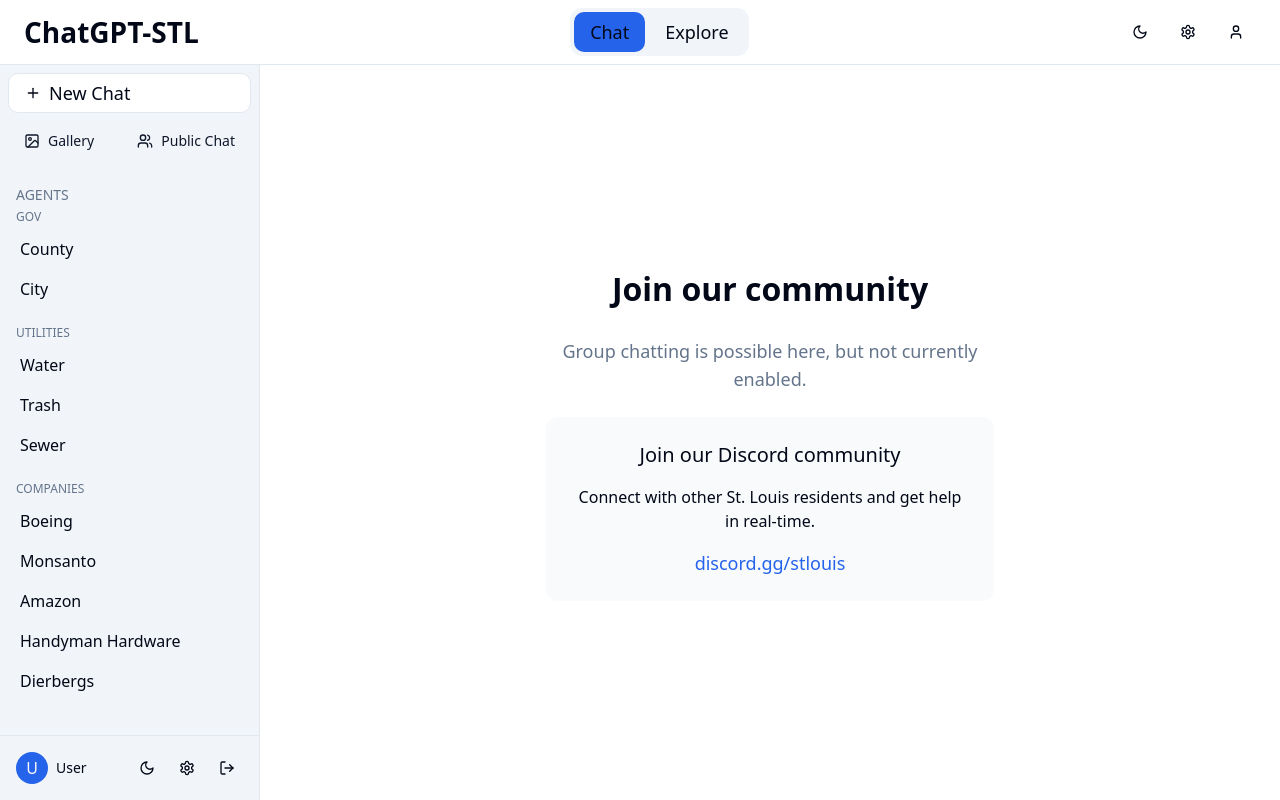
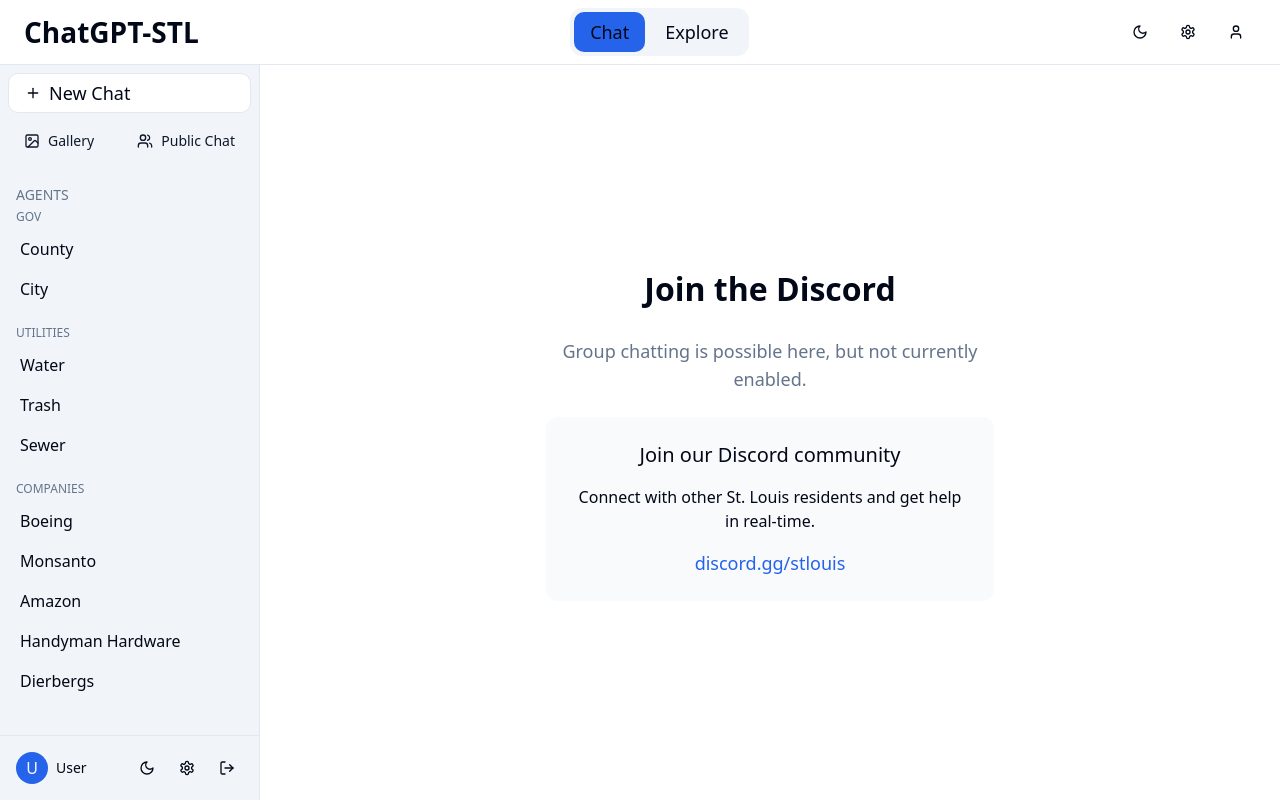
Before and after one commit to MrRyanAlexander/ChatGPT-STL, a React (Vite) app: page /public-chat in a window 1280 px wide. Built offline with nearby package versions, Linux system fonts and the light colour scheme.

Commit message:
Code edited in Lovable Code Editor
Edited UI in Lovable

```diff
--- a/src/pages/PublicChatPage.tsx
+++ b/src/pages/PublicChatPage.tsx
@@ -6,7 +6,7 @@ const PublicChatPage = () => {
   return (
     <div className="flex flex-col h-full items-center justify-center p-4 md:p-8">
       <div className="max-w-md w-full text-center space-y-6">
-        <h1 className="text-3xl font-bold">Join our community</h1>
+        <h1 className="text-3xl font-bold">Join the Discord</h1>
         <p className="text-lg text-muted-foreground">
           Group chatting is possible here, but not currently enabled.
         </p>
```
